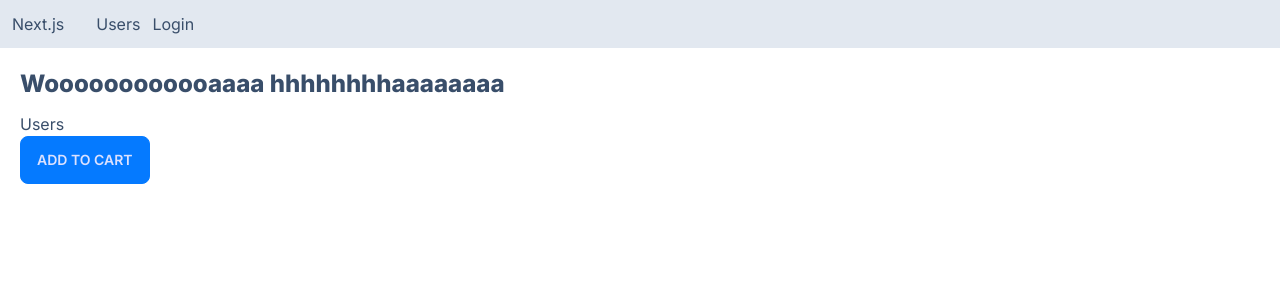
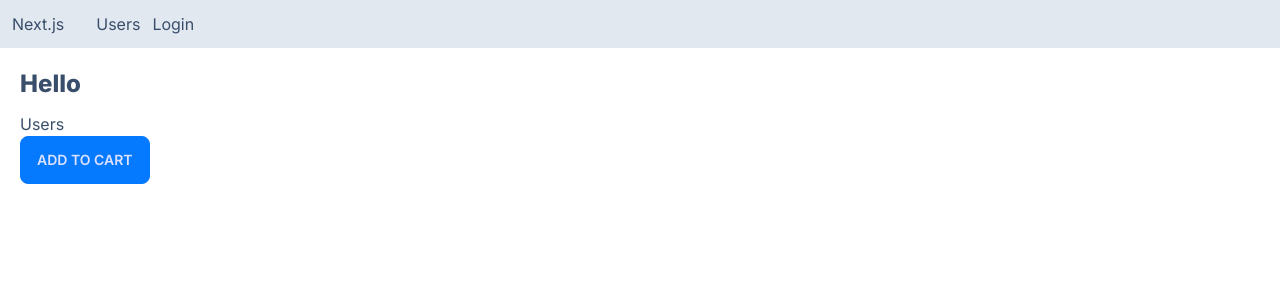
Before and after one commit to phmanhquan/next-app, a Next.js app: page / in a window 1280 px wide. Shown: the top 300 px of the page. Built offline with nearby package versions, Linux system fonts and the light colour scheme; no server answers.

Commit message:
access session on server

```diff
--- a/app/api/auth/[...nextauth]/route.ts
+++ b/app/api/auth/[...nextauth]/route.ts
@@ -1,13 +1,15 @@
 import GoogleProvider from "next-auth/providers/google";
 import NextAuth from "next-auth";
 
-const handler = NextAuth({
+export const authOptions = {
   providers: [
     GoogleProvider({
       clientId: process.env.GOOGLE_CLIENT_ID!,
       clientSecret: process.env.GOOGLE_CLIENT_SECRET!,
     }),
   ],
-});
+};
+
+const handler = NextAuth(authOptions);
 
 export { handler as GET, handler as POST };
--- a/app/page.tsx
+++ b/app/page.tsx
@@ -1,10 +1,14 @@
 import Link from "next/link";
 import ProductCard from "./components/ProductCard/ProductCard";
+import { getServerSession } from "next-auth";
+import { authOptions } from "./api/auth/[...nextauth]/route";
 
-export default function Home() {
+export default async function Home() {
+  const session = await getServerSession(authOptions);
+
   return (
     <main>
-      <h1>Woooooooooooaaaa hhhhhhhhaaaaaaaa</h1>
+      <h1>Hello {session && <span>{session.user!.name}</span>} </h1>
       <Link href="/users">Users</Link>
       <ProductCard></ProductCard>
     </main>
```
